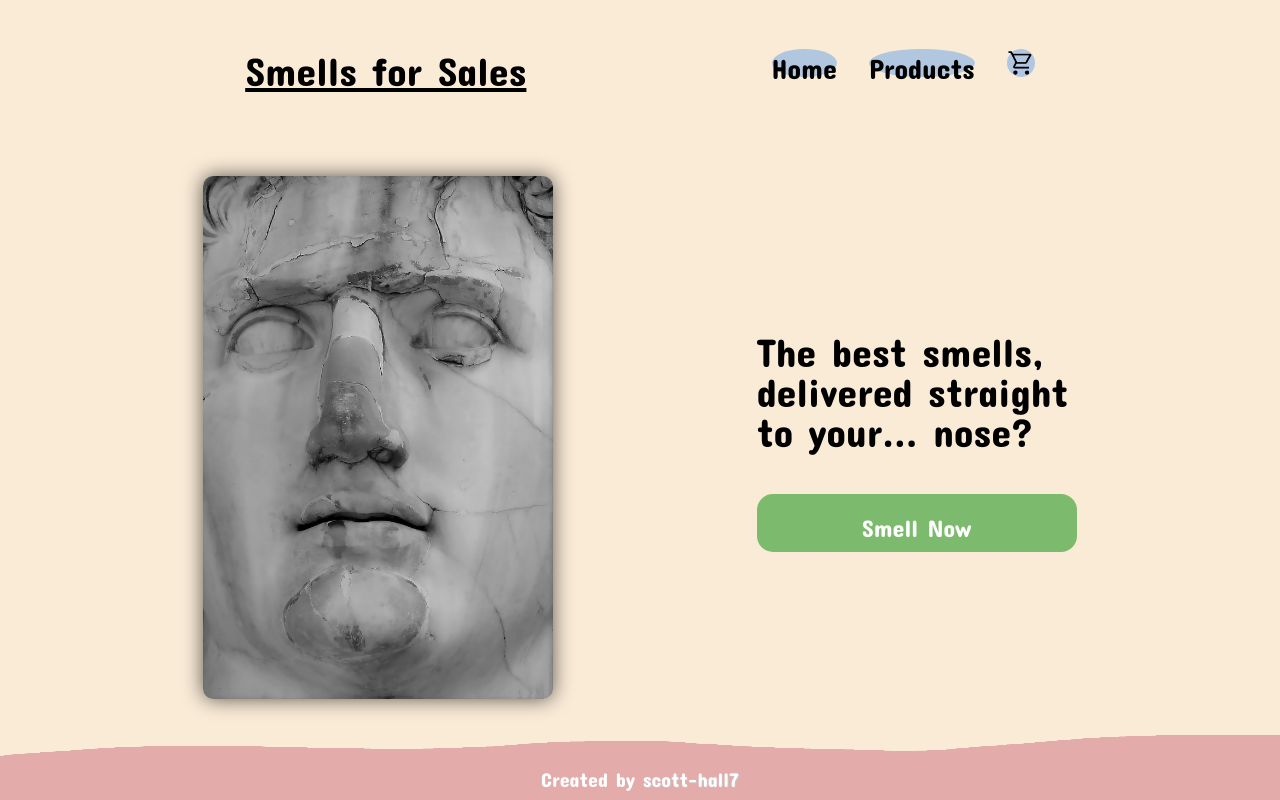
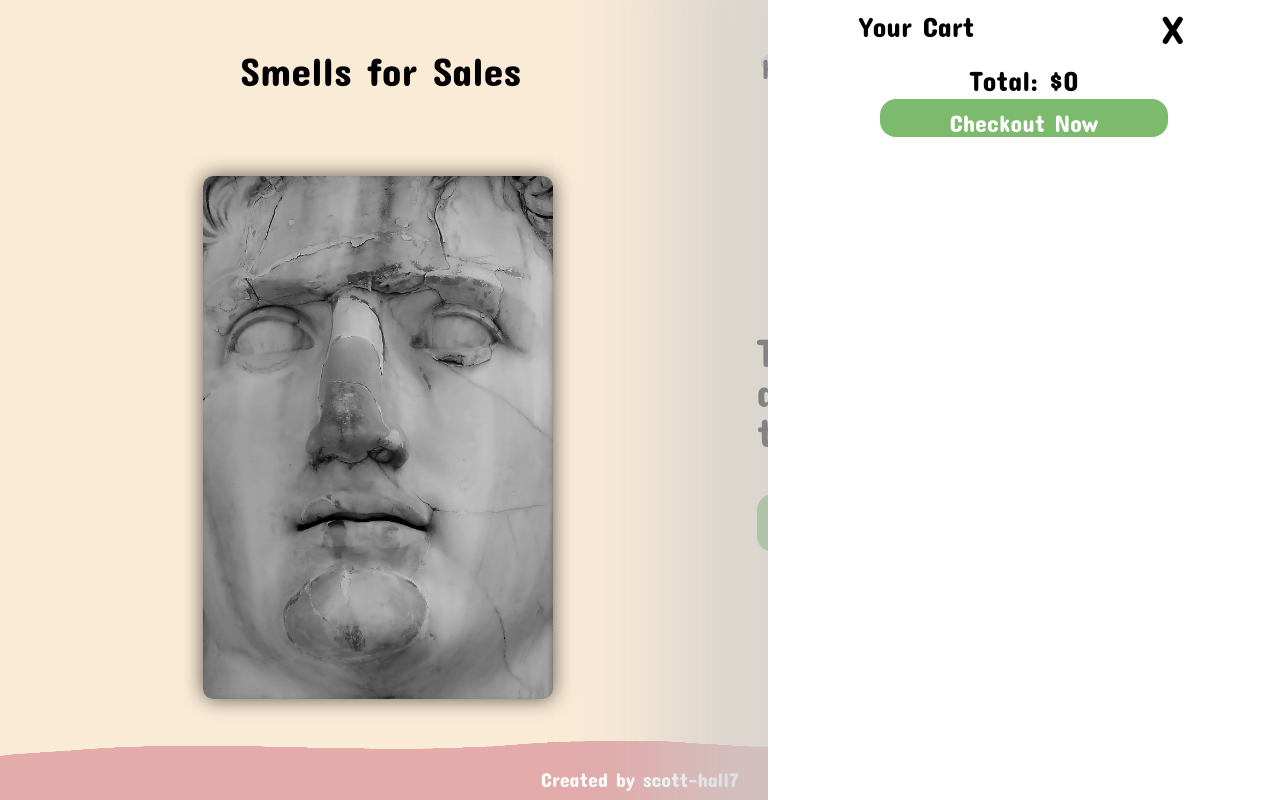
Before and after one commit to scott-hall7/shopping-cart, a React (Create React App) app: page / in a window 1280 px wide. Both pictures are taken after a click on the picture 1020 px from the left and 62 px from the top of the page. Built offline with nearby package versions, Linux system fonts and the light colour scheme.

Commit message:
updating issue with cart reset on route change

```diff
--- a/src/components/App.js
+++ b/src/components/App.js
@@ -1,4 +1,5 @@
-import React, { useState, useEffect } from "react";
+import React, { useState } from "react";
+import { BrowserRouter, Routes, Route } from "react-router-dom";
 import Header from "./header/Header";
 import Main from "./main/Main";
 import Cart from "./main/Cart"
@@ -7,23 +8,44 @@ import Footer from "./footer/Footer";
 
 const App = () => {
     const [ cart, setCart ] = useState([]);
+    const [ displayCart, setDisplayCart ] = (useState(false))
 
+    const updateCart = (name, changeType) => {
+        let updatedCart = [];
+        if(cart.find(item => item.name === name)) {
+            updatedCart = cart.map((item) => {
+                if (item.name === name) {
+                    if (changeType === "add") item.quantity += 1;
+                    else item.quantity -= 1;
+                }
+                return item;
+            })
+            updatedCart = updatedCart.filter(item => item.quantity > 0);
+            setCart(updatedCart)
+        }
+    }
 
     const addToCart = (e) => {
         const name = e.target.name;
-        const id = e.target.value;
-        console.log(name,id)
-        //if(cart.find(item => item.name === name)) console.log(true)
-        //else setCart((prevState) => ([...prevState, {name: name, cost: cost, quantity: 1}]))
-        //console.log(cart)
+        const value = e.target.value * 1;
+        const id = e.target.id;
+
+        if(cart.find(item => item.name === name)) updateCart(name, "add");
+        else setCart((prevState) => ([...prevState, {name: name, img: id, cost: value, quantity: 1}]))
+    }
+
+    const showCart = () => {
+        setDisplayCart(!displayCart);
     }
 
     return (
         <div className="main-container">
-            <Header />
-            <Main addToCart={addToCart} />
-            <Cart cart={cart} />
-            <Footer />
+            <BrowserRouter>
+                <Header cart={cart} showCart={showCart} display={displayCart ? 'inactive': ''} />
+                <Main addToCart={addToCart} display={displayCart ? 'inactive': ''} />
+                <Footer />
+            </BrowserRouter>
+            <Cart cart={cart} showCart={showCart} addToCart={addToCart} updateCart={updateCart} display={displayCart ? 'active': ''} />
         </div>
     )
 }
--- a/src/components/header/Header.js
+++ b/src/components/header/Header.js
@@ -1,11 +1,12 @@
 import React, {  } from "react";
 import NavBar from "./NavBar"
 
-const Header = () => {
+const Header = (props) => {
+
     return (
-        <header>
+        <header className={props.display}>
             <p>Smells for Sales</p>
-            <NavBar />
+            <NavBar cart={props.cart} showCart={props.showCart} />
         </header>
     )
 }
--- a/src/components/header/NavBar.js
+++ b/src/components/header/NavBar.js
@@ -1,18 +1,34 @@
-import React, {  } from "react";
+import React, { useEffect, useState } from "react";
+import { Link } from "react-router-dom";
 import ShoppingCart from "../../assets/shopping-cart.png"
 
-const NavBar = () => {
+const NavBar = (props) => {
+    const [ totalQuantity, setTotalQuantity] = useState(0);
+
+    useEffect(() => {
+        let sum = 0;
+        const total = () => {
+            for(let i = 0; i < props.cart.length; i++)    {
+                sum += props.cart[i].quantity;
+            }
+            setTotalQuantity(sum);
+        }
+        total();
+      });
+
+
     return (
         <nav className="nav-bar">
             <ul>
                 <li>
-                    <a href="/">Home</a>
+                    <Link to="/">Home</Link>
                 </li>
                 <li>
-                    <a href="/products">Products</a>
+                    <Link to="/products">Products</Link>
                 </li>
-                <li>
-                    <img src={ShoppingCart} alt="cart button" id="cart-button" />
+                <li onClick={props.showCart}>
+                    <p id="cart-total">{totalQuantity}</p>
+                    <img src={ShoppingCart} alt="cart button" id="cart-button"/>
                 </li>
             </ul>
         </nav>
--- a/src/components/main/Cart.js
+++ b/src/components/main/Cart.js
@@ -1,11 +1,37 @@
-import React from "react";
+import React, { useState, useEffect } from "react";
 import CartProduct from "./CartProduct"
 
 const Cart = (props) => {
+    const [ total, setTotal] = useState(0);
+
+    useEffect(() => {
+        let sum = 0;
+        const total = () => {
+            for(let i = 0; i < props.cart.length; i++)    {
+                sum += props.cart[i].cost * props.cart[i].quantity;
+            }
+            setTotal(sum)
+        }
+        total();
+      });
+
+    let display = `cart-sidebar ${props.display}`;
+
     return (
-        <div className="cart-sidebar active">
-            <h3 id ="cart-header">Your Cart</h3>
-            {}
+        <div className={display}>
+            <div className="cart-header">
+                <h3 id ="cart-title">Your Cart</h3>
+                <button type="submit" onClick={props.showCart}>X</button>
+            </div>
+            <div className="cart-products">
+                {props.cart.map((item) => {
+                    return <CartProduct product={item} addToCard={props.addToCart} removeFromCart={props.removeFromCart} onClick={props.updateCart}/>
+                })}
+            </div>
+            <div className="cart-footer">
+                <h3 id ="cart-total">Total: ${total}</h3>
+                <button type="submit" id="checkout-button">Checkout Now</button>
+            </div>
         </div>
     )
 }
--- a/src/components/main/Main.js
+++ b/src/components/main/Main.js
@@ -1,17 +1,15 @@
 import React, { } from "react";
-import { BrowserRouter, Routes, Route } from "react-router-dom";
+import {  Routes, Route } from "react-router-dom";
 import HomePage from "./homepage/Homepage";
 import ProductPage from "./productpage/ProductPage";
 
 
 const Main = (props) => {
     return (
-        <BrowserRouter>
-            <Routes>
-                <Route path="/" element={<HomePage />} />
-                <Route path="/products" element={<ProductPage addToCart={props.addToCart} />} />
-            </Routes>
-        </BrowserRouter>
+        <Routes>
+            <Route path="/" element={<HomePage display={props.display}/>} />
+            <Route path="/products" element={<ProductPage addToCart={props.addToCart} display={props.display}/>} />
+        </Routes>
     )
 }
 
--- a/src/components/main/homepage/Homepage.js
+++ b/src/components/main/homepage/Homepage.js
@@ -1,17 +1,17 @@
 import React, {  } from "react";
+import { Link } from "react-router-dom";
 import Nose from "../../../assets/nose.jpg"
 import FooterImage from "../../../assets/footer.png"
 
 
-const HomePage = () => {
+const HomePage = (props) => {
+    const display = `home-page ${props.display}`;
     return (
-        <div className="home-page">
+        <div className={display}>
             <img src={Nose} alt="nose" id="nose-image"></img>
             <div className="home-page-text">
                 <p>The best smells, delivered straight to your... nose?</p>
-                <a href="/products">
-                    <button type="submit" id="shop-now-button">Smell Now</button>
-                </a>
+                <Link to="/products"><button type="submit" id="shop-now-button">Smell Now</button></Link>
             </div>
             <img src={FooterImage} alt="wave" id="footer-image" />
         </div>
--- a/src/components/main/productpage/ProductCard.js
+++ b/src/components/main/productpage/ProductCard.js
@@ -6,7 +6,7 @@ const ProductCard = (props) => {
             <img src={props.product.img} alt="grass" />
             <p>{props.product.name}</p>
             <p>${props.product.cost}</p>
-            <button type="submit" className="add-to-cart-button" name={props.product.name} value={props.product.cost} onClick={props.onClick}>Add To Cart</button>
+            <button type="submit" className="add-to-cart-button" name={props.product.name} value={props.product.cost} id={props.product.img} onClick={props.onClick}>Add To Cart</button>
         </div>
     )
 }
--- a/src/components/main/productpage/ProductPage.js
+++ b/src/components/main/productpage/ProductPage.js
@@ -4,8 +4,9 @@ import ProductCard from "./ProductCard.js"
 
 
 const ProductPage = (props) => {
+    const display = `product-page ${props.display}`;
     return (
-        <div className="product-page">
+        <div className={display}>
             {products.map((product) => {
                 return <ProductCard product={product} onClick={props.addToCart} />
             })}
--- a/src/styles/Main.scss
+++ b/src/styles/Main.scss
@@ -51,10 +51,11 @@ button  {
      url("../fonts/ConcertOne-Regular.ttf") format("truetype");
 }
 
-body {
+html, body {
 	line-height: 1;
+    min-height: 100%;
+    max-height: 100%;
     background-color: antiquewhite;
-    height: 100vh;
     font-family: "Concert One";
 }
 
@@ -108,11 +109,6 @@ header  {
     font-size: 2.5rem;
 }
 
-header p  {
-    text-decoration: underline;
-    text-shadow: 2px 2px 2px 2px rgb(134, 61, 61);
-}
-
 .nav-bar ul   {
     display: flex;
     gap: 2rem;
@@ -145,9 +141,9 @@ header p  {
 footer  {
     display: flex;
     justify-content: center;
-    align-items: center;
     color: white;
     font-size: 1.25rem;
+    align-items: center;
 }
 
 footer p {
@@ -174,15 +170,103 @@ footer p a:hover {
 }
 
 
-
 .cart-sidebar   {
     display: none;
-    position: absolute;
-    width: 25%;
+    position: fixed;
+    flex-direction: column;
+    align-items: center;
+    width: 40%;
     height: 100%;
-    z-index: 100;
+    z-index: 1;
     right: 0;
     background-color: white;
+    box-shadow: 0px 0px 100px 100px rgba(202, 202, 202, 0.671);
+}
+
+.cart-header    {
+    display: flex;
+    justify-content: space-around;
+    align-items: center;
+    width: 100%;
+    font-size: 1.75rem;
+}
+
+.cart-header button   {
+    border: none;
+    padding: 5px;
+    font-size: 2.5rem;
+    background-color: white;
+    color: black;
+    font-family: "Concert One";
+}
+
+.cart-header button:hover   {
+    transform: scale(1.05);
+}
+
+.cart-products   {
+    display: flex;
+    flex-direction: column;
+    align-items: center;
+    width: 100%;
+    padding: 5px;
+    gap: 5px;
+}
+
+.cart-products img  {
+    width: 10%;
+}
+
+.cart-product   {
+    display: flex;
+    width: 75%;
+    background-color: rgb(241, 241, 241);
+    padding: 10px;
+    border-radius: 10px;
+    box-shadow: 0px 0px 1px 1px rgba(202, 202, 202, 0.671);
+    justify-content: space-between;
+}
+
+.cart-product p  {
+    display: flex;
+    align-items: center;
+}
+
+.cart-footer    {
+    display: flex;
+    flex-direction: column;
+    align-items: center;
+    width: 75%;
+    gap: 10px;
+    margin-top: 10px;
+    font-size: 1.75rem;
+}
+
+#checkout-button {
+    font-size: 1.5rem;
+    width: 75%;
+    padding: 10px;
+    border: none;
+    border-radius: 1rem;
+    background-color: rgb(124, 187, 109);
+    color: white;
+    font-family: "Concert One";
+}
+
+#checkout-button:hover    {
+    background-color: rgb(111, 177, 95);
+}
+
+.cart-product-totals    {
+    display: flex;
+    flex-direction: column;
+    align-items: center;
+    gap: 5px;
+}
+
+.cart-product-totals-quantity    {
+    display: flex;
+    gap: 10px;
 }
 
 
@@ -194,8 +278,8 @@ footer p a:hover {
 
 
 
-
 #nose-image {
+    z-index: 1;
     width: 350px;
     height: auto;
     border-radius: 10px;
@@ -242,3 +326,11 @@ footer p a:hover {
     transform: scale(1.03);
     background-color: rgb(136, 192, 144);
 }
+
+.active {
+    display: flex !important;
+}
+
+.inactive{
+    pointer-events: none;
+}
```
Also changed, not shown: src/components/main/CartProduct.js (+20 -0 lines).
